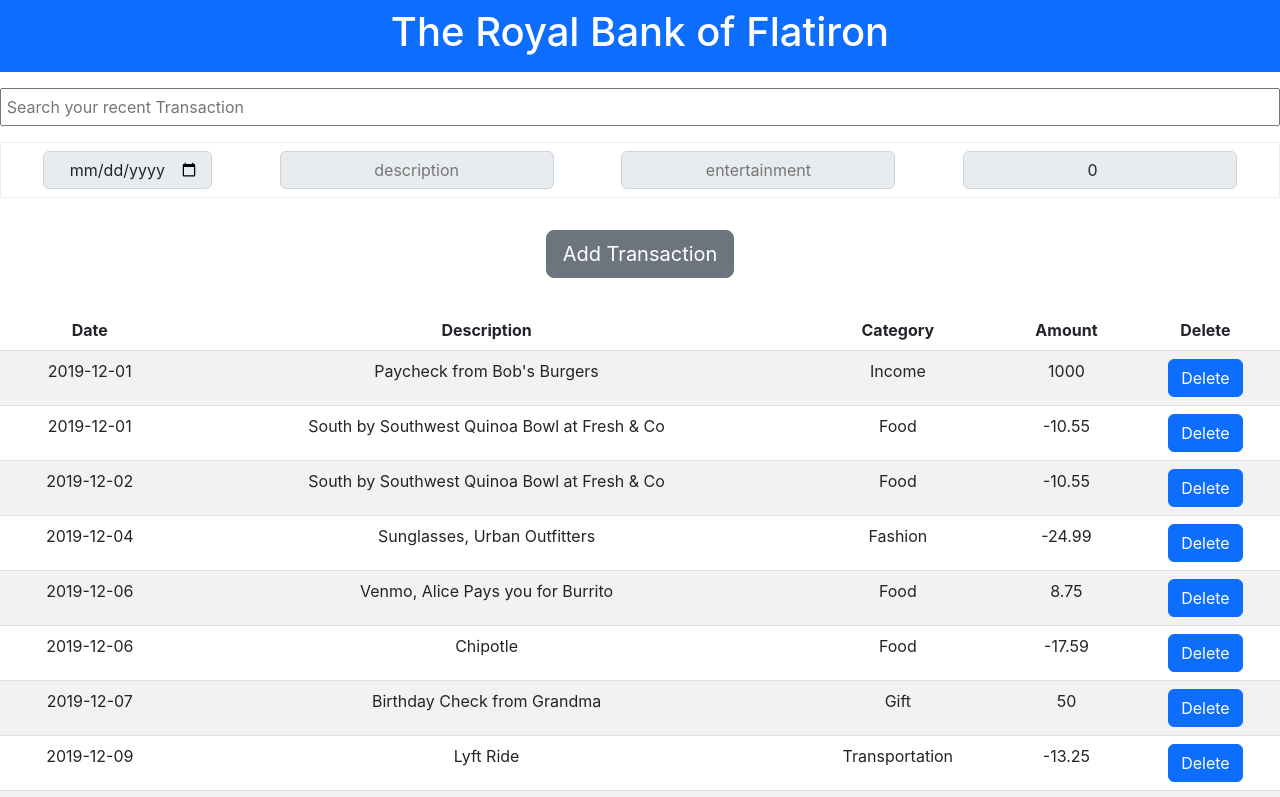
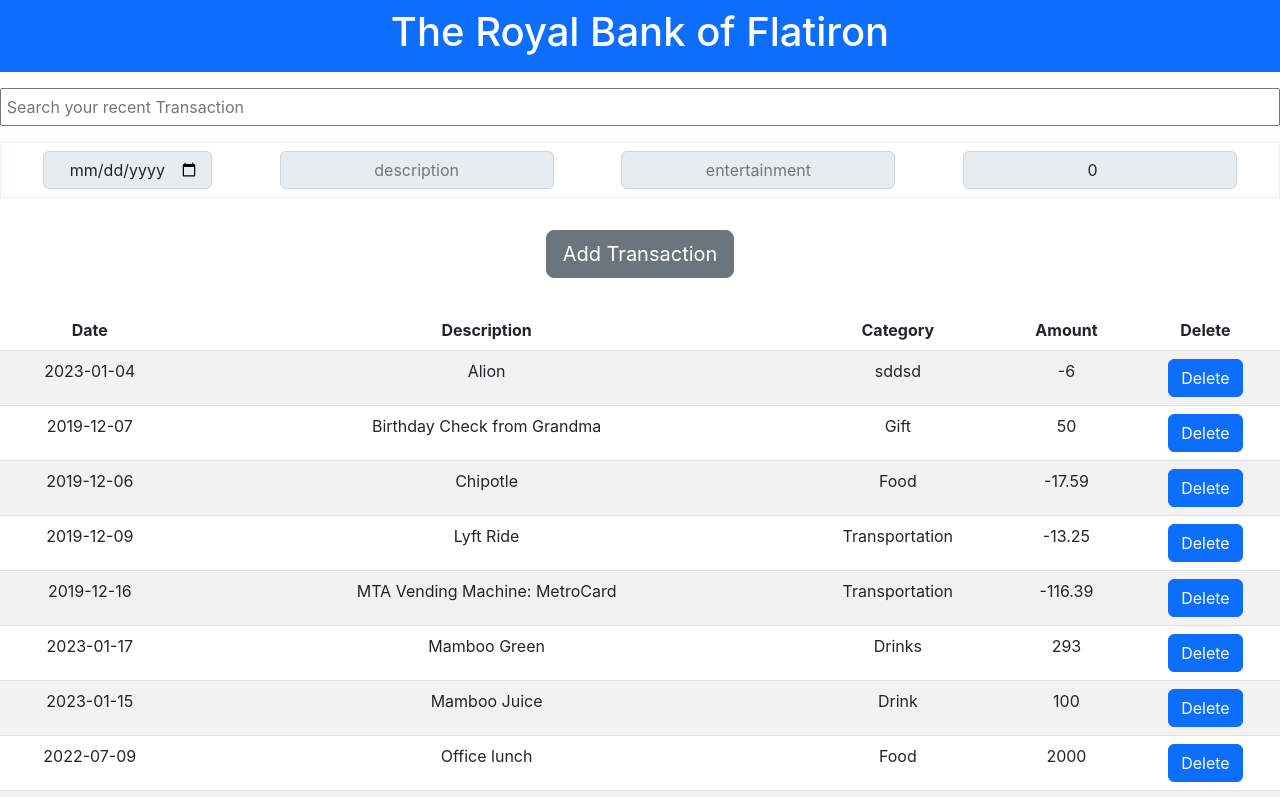
Before and after one commit to Anita-Kahenya/flatiron, a React (Create React App) app in the folder flatiron/: page / in a window 1280 px wide. Shown: the top 797 px of the page. Built offline with nearby package versions, Linux system fonts and the light colour scheme; data requests are answered from the project's data file.

Commit message:
Completed the DELETE and sorting items alphabetically

```diff
--- a/flatiron/db.json
+++ b/flatiron/db.json
@@ -111,6 +111,27 @@
       "category": "Fashion",
       "amount": "21.54",
       "id": 16
+    },
+    {
+      "date": "2023-01-26",
+      "description": "Urban Closet",
+      "category": "Fashio",
+      "amount": "120",
+      "id": 17
+    },
+    {
+      "date": "2023-01-17",
+      "description": "Mamboo Green",
+      "category": "Drinks",
+      "amount": "293",
+      "id": 18
+    },
+    {
+      "date": "2023-01-04",
+      "description": "Alion",
+      "category": "sddsd",
+      "amount": "-6",
+      "id": 20
     }
   ]
 }
--- a/flatiron/package.json
+++ b/flatiron/package.json
@@ -6,9 +6,12 @@
     "@testing-library/jest-dom": "^5.16.5",
     "@testing-library/react": "^13.4.0",
     "@testing-library/user-event": "^13.5.0",
+    "autoprefixer": "^10.4.13",
+    "postcss-cli": "^10.1.0",
     "react": "^18.2.0",
     "react-dom": "^18.2.0",
     "react-scripts": "5.0.1",
+    "tailwindcss": "^3.2.4",
     "web-vitals": "^2.1.4"
   },
   "scripts": {
--- a/flatiron/src/App.css
+++ b/flatiron/src/App.css
@@ -42,7 +42,6 @@
   color: white;
   text-align: center;
   align-items: center;
-  /* border: 1pc solid; */
 }
 
 .search{
--- a/flatiron/src/App.js
+++ b/flatiron/src/App.js
@@ -4,21 +4,29 @@ import './App.css';
 import Header from './components/Header';
 import Form from './components/Form';
 import Table from './components/Table';
+import Search from './components/Search';
 
 function App() {
 
   const [list, setList] = useState([]);
+  const [search, setSearch] = useState('');
 
   useEffect(() => {
-    fetch('http://localhost:8001/transactions')
+    fetch('http://localhost:8001/transactions?q=' + search)
     .then(res => res.json())
     .then(data => setList(data))
-  }, [])
+  }, [search])
+
+  function handleSearch(e) {
+
+    setSearch(e.target.value);
+  }
 
 
   return (
     <div className="App ">
    <Header />
+   <Search  handleSearch={handleSearch} />
    <Form list={list} setList={setList}/>
    <Table list={list} />
     </div>
--- a/flatiron/src/components/Form.js
+++ b/flatiron/src/components/Form.js
@@ -1,11 +1,15 @@
 import React, { useState } from "react";
 
 function Form({list, setList}) {
+
+  // The useState Hook
 
   const [date, setDate] = useState("");
   const [description, setDescription] = useState("");
   const [category, setCategory] = useState("");
   const [amount, setAmount] = useState(0);
+
+  // The Hundle Submit Function to be used in onSubmit form
 
   const handleSubmit = (e) => {
     e.preventDefault();
@@ -15,6 +19,7 @@ function Form({list, setList}) {
     setCategory("")
     setAmount(0)
 
+// The POST Request Function
 
   fetch("http://localhost:8001/transactions", {
     method: "POST",
@@ -35,22 +40,10 @@ function Form({list, setList}) {
   }
 
 
-
-function handleSearch(e) {
-  let searchBar = e.target.value.toLowerCase();
-  setList(list.filter(item => item.description.toLowerCase().includes(searchBar)))
-
-
-}
-
-
-
-
   return (
 
     <form onSubmit={handleSubmit}  >
 
-      <input onKeyUp={handleSearch} className="search input-group mb-3 mx-auto" type="text" name="name" placeholder="Search your recent Transaction"/>
 
       <div className="details border border-success p-2 border-opacity-10">
 
@@ -62,9 +55,6 @@ function handleSearch(e) {
 
         </div>
         <button className="bttn btn  btn-secondary btn-lg mx-auto"  type="submit">Add Transaction</button>
-
-
-
     </form>
   );
 }
--- /dev/null
+++ b/flatiron/src/components/Search.js
@@ -0,0 +1,18 @@
+import React from 'react';
+
+function Search({handleSearch}) {
+
+    // function handleSearch(e) {
+    //     let searchBar = e.target.value.toLowerCase();
+    //     setList(list.filter(item => item.description.toLowerCase().includes(searchBar)))
+
+    // }
+
+    return (
+        <div>
+        <input onChange={handleSearch} className="search input-group mb-3 mx-auto" type="text" name="name" placeholder="Search your recent Transaction"/>
+        </div>
+    )
+}
+
+export default Search;
--- a/flatiron/src/components/Table.js
+++ b/flatiron/src/components/Table.js
@@ -2,16 +2,23 @@ import React from 'react';
 
 function Table({list}) {
 
-  function handleDelete(e) {
-    e.preventDefault();
-    const remove = e.target
-    remove.parentElement.parentElement.remove()
+  // The Handle Delete Function to be used to delete Items in the Table
 
-    fetch("http://localhost:8001/transactions", {
+  function handleDelete(id) {
+
+// The delete Fetch Function to delete Items in the Table
+
+    fetch(`http://localhost:8001/transactions/${id}`, {
       method: "DELETE",
-      headers: {}
+      headers: {
+        "Content-Type": "application/json",
+      }
     })
+    .then(response => response.json())
+    .then(data => document.location.reload())
   }
+
+  const sortedList = list.sort((a, b) => (a.description > b.description ? 1 : -1))
 
 
 
@@ -29,16 +36,19 @@ function Table({list}) {
     </tr>
   </thead>
   <tbody>
+
+    {/* Maping Items in the Table  */}
   {
-  list.map(item => (
+
+
+   sortedList.map(item => (
     <tr key={item.id}>
       <td>{item.date}</td>
       <td>{item.description}</td>
       <td>{item.category}</td>
       <td>{item.amount}</td>
       <td>
-      <button onClick={handleDelete} className="btn btn-primary">Delete</button>
-
+      <button onClick={ ()=> handleDelete(item.id)} className="btn btn-primary">Delete</button>
       </td>
 
     </tr>
```
Also changed, not shown: 1 other file (tests, documents, lock files or other folders).
